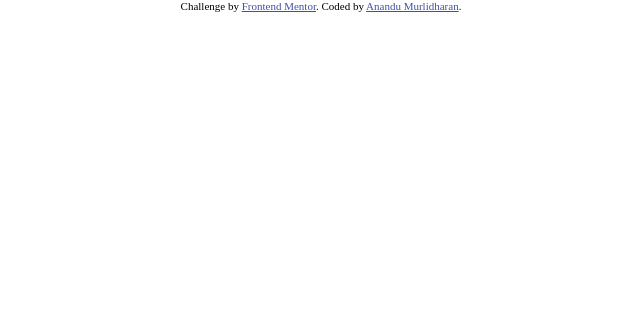
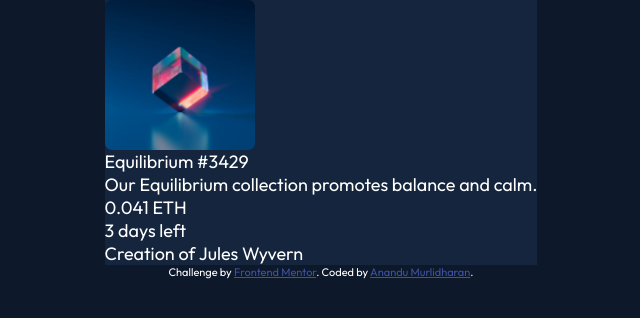
Before and after one commit to anandumurli/FrontendMentor_NFT_card, a plain HTML site: page index.html in a window 1280 px wide. Shown: the whole page, without its empty margins (319-959 px from the left). Drawn offline with Linux system fonts and the light colour scheme.

Commit message:
second changes

```diff
--- a/index.html
+++ b/index.html
@@ -8,7 +8,32 @@
   <link rel="stylesheet" href="./static/style.css">
 </head>
 <body>
+  <div class="card">
+    <div class="card-img">
+      <div class="overlay"></div>
+    </div>
 
+    <div class="heading">
+      Equilibrium #3429
+    </div>
+    <div class="sub-heading">
+      Our Equilibrium collection promotes balance and calm.
+    </div>
+    <div class="data-item">
+      <div id="item-1">
+        <div class="icon"></div>
+        <div class="detail">0.041 ETH </div>
+      </div>
+      <div id="item-2">
+        <div class="icon"></div>
+        <div class="detail">3 days left</div>
+      </div>
+    </div>
+    <div class="creator-info">
+      <div class="profile-img"></div>
+      <div class="avator-info">Creation of Jules Wyvern</div>
+    </div>
+  </div>
   <div class="attribution">
     Challenge by <a href="https://www.frontendmentor.io?ref=challenge" target="_blank">Frontend Mentor</a>.
     Coded by <a href="https://github.com/anandumurli">Anandu Murlidharan</a>.
--- a/static/style.css
+++ b/static/style.css
@@ -1,8 +1,57 @@
+@import url('https://fonts.googleapis.com/css2?family=Outfit:wght@300;400;600&display=swap');
+
 *{
     padding: 0;
     margin: 0;
     box-sizing: border-box;
 }
 
-.attribution { font-size: 11px; text-align: center; }
-.attribution a { color: hsl(228, 45%, 44%); }
+body{
+    font-family: 'Outfit',sans-serif;
+    font-size: 18px;
+    background-color: hsl(217, 54%, 11%);
+    color: hsl(0, 0%, 100%);
+    display: flex;
+    justify-content: space-evenly;
+    align-items: center;
+    flex-direction: column;
+
+}
+.card{
+    background-color: hsl(216, 50%, 16%);
+    display: flex;
+    flex-direction: column;
+    width: fit-content;
+    justify-self: center;
+}
+.card-img{
+    background-image: url("../images/image-equilibrium.jpg");
+    height: 150px;
+    width: 150px;
+    background-position: center;
+    background-size: contain;
+    border-radius: 7px;
+    cursor: pointer;
+}
+.overlay{
+    background-image: url("../images/icon-view.svg");
+    height: 100%;
+    width: 100%;
+    background-position: center;
+    background-size: 20%;
+    background-repeat: no-repeat;
+    background-color:  hsla(178, 100%, 50%, 0.4);
+    border-radius: 7px;
+    opacity: 0;
+    transition: all 0.4s ease-in;
+}
+.card-img:hover .overlay{
+    opacity: 1;
+}
+.attribution {
+    font-size: 11px;
+    text-align: center;
+}
+.attribution a {
+    color: hsl(228, 45%, 44%);
+}
```
